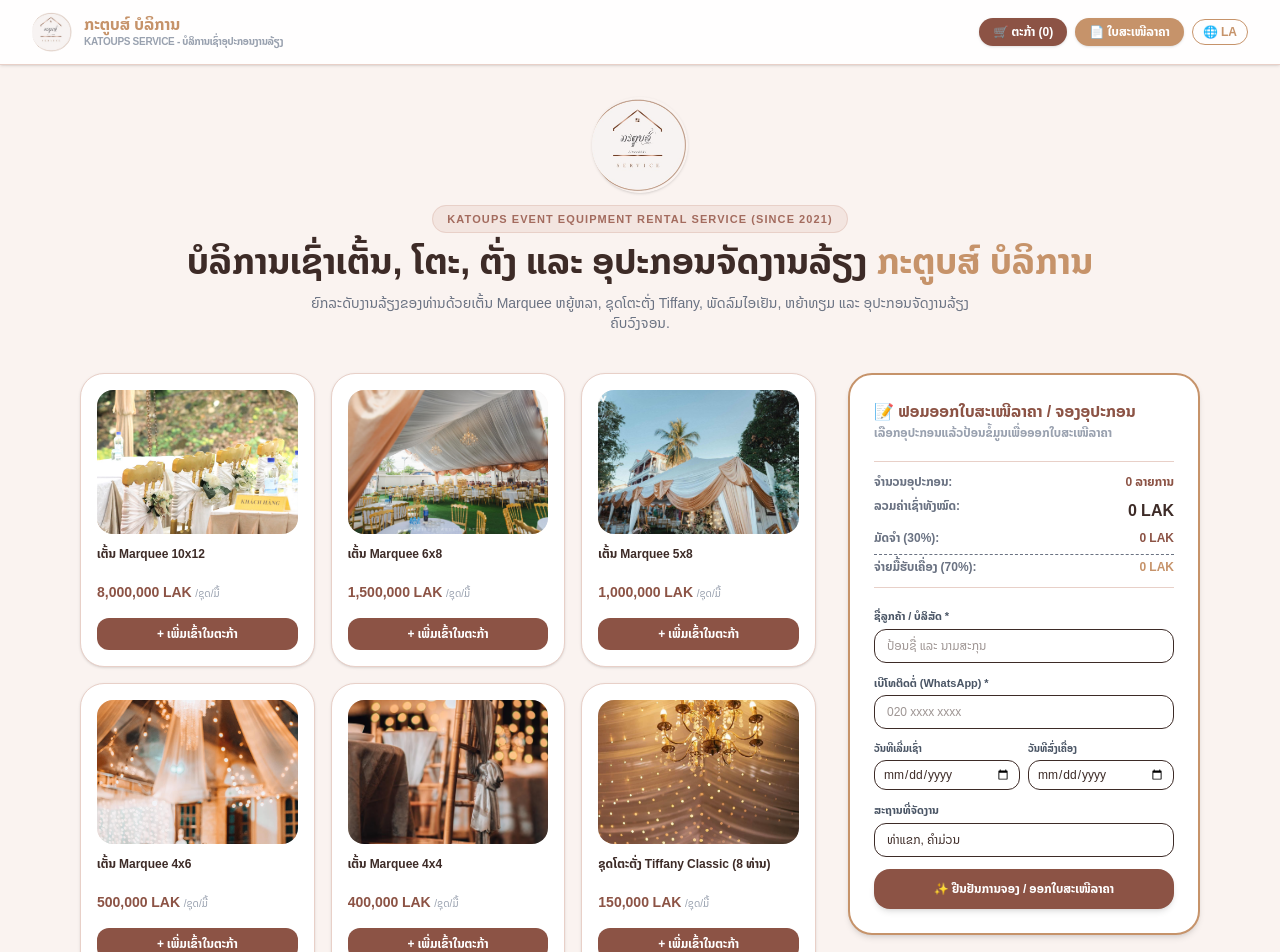
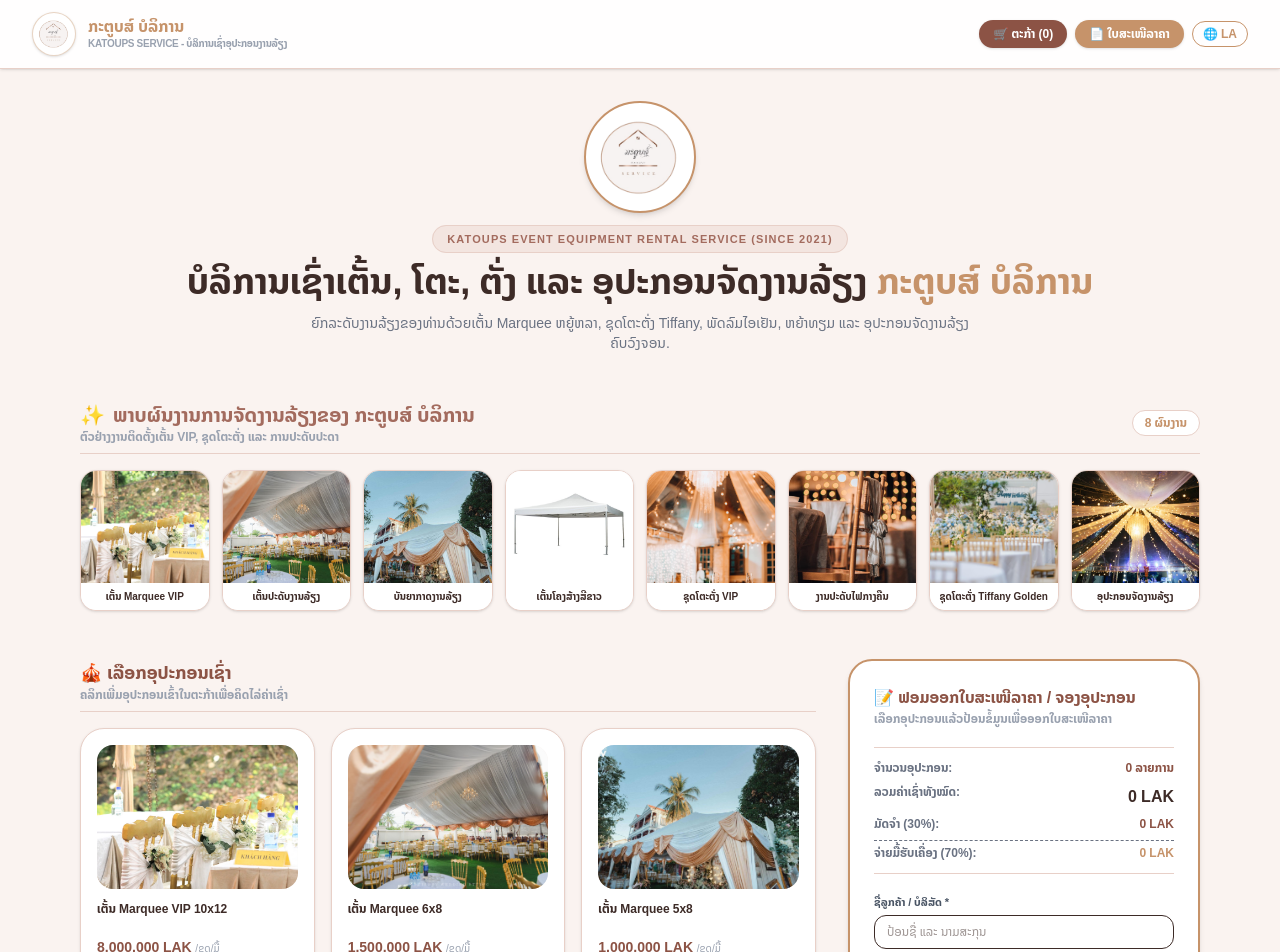
Before and after one commit to thammavongsoutthida-svg/katoups-service, a Next.js app in the folder erms-rental-system/: page / in a window 1280 px wide. Shown: the top 952 px of the page. Built offline with nearby package versions, Linux system fonts and the light colour scheme; no server answers.

Commit message:
feat: include all images from public folder and fix circle logo fit

```diff
--- a/erms-rental-system/app/page.tsx
+++ b/erms-rental-system/app/page.tsx
@@ -13,20 +13,32 @@
   const [location, setLocation] = useState('ທ່າແຂກ, ຄຳມ່ວນ');
   const [showInvoiceModal, setShowInvoiceModal] = useState<any>(null);
 
-  // 🎪 ລາຍການອຸປະກອນ (ສາມາດປ່ຽນ Path ຮູບຢູ່ຊ່ອງ img ເພື່ອດຶງຮູບອື່ນຈາກ public ມາໃສ່ຕາມຫຼັງໄດ້)
+  // 🎪 1. ເມນູລາຍການອຸປະກອນເຊົ່າ (ໃສ່ຮູບຈາກໂຟນເດີ້ public ຄົບທຸກລາຍການ)
   const stockItems = [
-    { id: 'eq-1', name: 'ເຕັ້ນ Marquee 10x12', price: 8000000, img: '/11.jpeg' },
+    { id: 'eq-1', name: 'ເຕັ້ນ Marquee VIP 10x12', price: 8000000, img: '/11.jpeg' },
     { id: 'eq-2', name: 'ເຕັ້ນ Marquee 6x8', price: 1500000, img: '/12.jpeg' },
     { id: 'eq-3', name: 'ເຕັ້ນ Marquee 5x8', price: 1000000, img: '/13.jpeg' },
-    { id: 'eq-4', name: 'ເຕັ້ນ Marquee 4x6', price: 500000, img: '/45.jpeg' },
-    { id: 'eq-5', name: 'ເຕັ້ນ Marquee 4x4', price: 400000, img: '/56.jpeg' },
-    { id: 'eq-11', name: 'ຊຸດໂຕະຕັ່ງ Tiffany Classic (8 ທ່ານ)', price: 150000, img: '/65.jpeg' },
-    { id: 'eq-12', name: 'ຊຸດໂຕະຕັ່ງ Tiffany Golden (8 ທ່ານ)', price: 250000, img: '/65.jpeg' },
-    { id: 'eq-13', name: 'ຊຸດໂຕະຕັ່ງພລາສຕິກ (1) (8 ທ່ານ)', price: 60000, img: '/65.jpeg' },
-    { id: 'eq-14', name: 'ຊຸດໂຕະຕັ່ງພລາສຕິກ + ຜ້າກວມ (2) (8 ທ່ານ)', price: 250000, img: '/65.jpeg' },
-    { id: 'eq-15', name: 'ພັດລົມ (Fan)', price: 100000, img: '/65.jpeg' },
-    { id: 'eq-16', name: 'ພັດລົມໄອເຢັນ (Evaporative Air Cooler)', price: 1000000, img: '/65.jpeg' },
-    { id: 'eq-17', name: 'ຫຍ້າທຽມ (Artificial Grass)', price: 200000, img: '/65.jpeg' },
+    { id: 'eq-4', name: 'ເຕັ້ນ Marquee 4x6', price: 500000, img: '/44.jpeg' },
+    { id: 'eq-5', name: 'ເຕັ້ນ Marquee 4x4', price: 400000, img: '/45.jpeg' },
+    { id: 'eq-6', name: 'ເຕັ້ນປະດັບ Decorative Marquee 10x12', price: 4000000, img: '/56.jpeg' },
+    { id: 'eq-7', name: 'ເຕັ້ນປະດັບ Decorative Marquee 6x8', price: 1000000, img: '/66.jpeg' },
+    { id: 'eq-8', name: 'ຊຸດໂຕະຕັ່ງ Tiffany Classic (8 ທ່ານ)', price: 150000, img: '/99.jpeg' },
+    { id: 'eq-9', name: 'ຊຸດໂຕະຕັ່ງ Tiffany Golden (8 ທ່ານ)', price: 250000, img: '/656.jpeg' },
+    { id: 'eq-10', name: 'ຊຸດໂຕະຕັ່ງພລາສຕິກ (1) (8 ທ່ານ)', price: 60000, img: '/666.jpeg' },
+    { id: 'eq-11', name: 'ຊຸດໂຕະຕັ່ງພລາສຕິກ + ຜ້າກວມ (2)', price: 250000, img: '/3333.jpeg' },
+    { id: 'eq-12', name: 'ພັດລົມໄອເຢັນ & ອຸປະກອນປະດັບ', price: 1000000, img: '/656565.jpeg' },
+  ];
+
+  // 📸 2. ຮູບພາບຜົນງານທາງຮ້ານ (ດຶງຮູບຈາກ public ມາໂຊແຍກຕ່າງຫ່າງ)
+  const galleryImages = [
+    { id: 'g-1', title: 'ເຕັ້ນ Marquee VIP', img: '/11.jpeg' },
+    { id: 'g-2', title: 'ເຕັ້ນປະດັບງານລ້ຽງ', img: '/12.jpeg' },
+    { id: 'g-3', title: 'ບັນຍາກາດງານລ້ຽງ', img: '/13.jpeg' },
+    { id: 'g-4', title: 'ເຕັ້ນໂຄງສ້າງສີຂາວ', img: '/44.jpeg' },
+    { id: 'g-5', title: 'ຊຸດໂຕະຕັ່ງ VIP', img: '/45.jpeg' },
+    { id: 'g-6', title: 'ງານປະດັບໄຟກາງຄືນ', img: '/56.jpeg' },
+    { id: 'g-7', title: 'ຊຸດໂຕະຕັ່ງ Tiffany Golden', img: '/656.jpeg' },
+    { id: 'g-8', title: 'ອຸປະກອນຈັດງານລ້ຽງ', img: '/656565.jpeg' },
   ];
 
   const scrollToQuotation = () => {
@@ -104,9 +116,9 @@
       {/* 👑 HEADER NAVBAR */}
       <header className="sticky top-0 z-40 bg-white/90 backdrop-blur-md border-b border-[#E8D0C8] px-4 md:px-8 py-3 flex justify-between items-center shadow-sm">
         <div className="flex items-center gap-3">
-          {/* ໂລໂກ້ເທິງ Header - ແປງໃຫ້ພໍດີບໍ່ມີວົງມົນຊ້ອນ */}
-          <div className="w-10 h-10 relative rounded-full overflow-hidden">
-            <Image src="/logo.png" alt="Katoups Logo" fill className="object-cover" />
+          {/* 🎯 ໂໂລໂກ້ເທິງ Header: ປັບໃສ່ object-contain ໃຫ້ພໍດີວົງມົນ */}
+          <div className="w-11 h-11 relative rounded-full overflow-hidden bg-white border border-[#C6936A]/40 flex items-center justify-center p-0.5 shadow-sm">
+            <Image src="/logo.png" alt="Katoups Logo" fill className="object-contain rounded-full p-0.5" />
           </div>
           <div>
             <h1 className="font-extrabold text-[#C6936A] text-base leading-none">ກະຕູບສ໌ ບໍລິການ</h1>
@@ -139,11 +151,11 @@
       </header>
 
       {/* 🎪 HERO SECTION */}
-      <main className="max-w-6xl mx-auto px-4 py-8 space-y-10">
+      <main className="max-w-6xl mx-auto px-4 py-8 space-y-12">
         <div className="text-center space-y-3">
-          {/* ໂລໂກ້ກາງໜ້າ - ລົບບໍເດີ້ວົງມົນຊ້ອນອອກໃຫ້ພໍດີ */}
-          <div className="w-24 h-24 mx-auto relative rounded-full overflow-hidden shadow-sm">
-            <Image src="/logo.png" alt="Katoups Logo Large" fill className="object-cover" />
+          {/* 🎯 ໂລໂກ້ກາງໜ້າ: ປັບໃສ່ p-1 ແລະ object-contain ໃຫ້ພໍດີກັບວົງມົນ ບໍ່ມີສ່ວນເກີນ */}
+          <div className="w-28 h-28 mx-auto relative rounded-full overflow-hidden border-2 border-[#C6936A] shadow-md bg-white p-1">
+            <Image src="/logo.png" alt="Katoups Logo Large" fill className="object-contain rounded-full p-1" />
           </div>
           <div className="inline-block">
             <span className="text-[11px] font-bold uppercase tracking-widest text-[#A36B5E] bg-[#E8D0C8]/40 px-3.5 py-1 rounded-full border border-[#E8D0C8]">
@@ -158,25 +170,62 @@
           </p>
         </div>
 
-        {/* 🛍️ PRODUCT GRID & QUOTATION FORM */}
+        {/* 📸 1. SECTION ພາບຜົນງານທາງຮ້ານ */}
+        <section className="space-y-4">
+          <div className="flex items-center justify-between border-b border-[#E8D0C8] pb-2">
+            <div>
+              <h3 className="text-lg md:text-xl font-black text-[#A36B5E] flex items-center gap-2">
+                <span>✨</span> ພາບຜົນງານການຈັດງານລ້ຽງຂອງ ກະຕູບສ໌ ບໍລິການ
+              </h3>
+              <p className="text-xs text-gray-400 font-bold">ຕົວຢ່າງງານຕິດຕັ້ງເຕັ້ນ VIP, ຊຸດໂຕະຕັ່ງ ແລະ ການປະດັບປະດາ</p>
+            </div>
+            <span className="text-xs font-bold text-[#C6936A] bg-white px-3 py-1 rounded-full border border-[#E8D0C8]">
+              {galleryImages.length} ຜົນງານ
+            </span>
+          </div>
+
+          <div className="grid grid-cols-2 sm:grid-cols-4 lg:grid-cols-8 gap-3">
+            {galleryImages.map((g) => (
+              <div key={g.id} className="group relative bg-white rounded-2xl overflow-hidden border border-[#E8D0C8] shadow-sm hover:shadow-md transition">
+                <div className="h-28 w-full relative bg-[#FAF3F0]">
+                  <Image
+                    src={g.img}
+                    alt={g.title}
+                    fill
+                    className="object-cover group-hover:scale-105 transition duration-300"
+                    onError={(e: any) => { e.target.srcset = '/logo.png'; }}
+                  />
+                </div>
+                <div className="p-1.5 text-center bg-white">
+                  <p className="text-[10px] font-bold text-[#3D2B27] truncate">{g.title}</p>
+                </div>
+              </div>
+            ))}
+          </div>
+        </section>
+
+        {/* 🛍️ 2. SECTION ເມນູເລືອກເຊົ່າອຸປະກອນ & ຟອມອອກໃບສະເໜີລາຄາ */}
         <div className="grid grid-cols-1 lg:grid-cols-3 gap-8">
-          {/* ລາຍການອຸປະກອນ */}
-          <div className="lg:col-span-2 grid grid-cols-1 sm:grid-cols-2 md:grid-cols-3 gap-4">
+          {/* ລາຍການອຸປະກອນໃຫ້ເລືອກ */}
+          <div className="lg:col-span-2 space-y-4">
+            <div className="border-b border-[#E8D0C8] pb-2">
+              <h3 className="text-lg font-black text-[#8C5345]">🎪 ເລືອກອຸປະກອນເຊົ່າ</h3>
+              <p className="text-xs text-gray-400 font-bold">ຄລິກເພີ່ມອຸປະກອນເຂົ້າໃນຕະກ້າເພື່ອຄິດໄລ່ຄ່າເຊົ່າ</p>
+            </div>
+
+            <div className="grid grid-cols-1 sm:grid-cols-2 md:grid-cols-3 gap-4">
               {stockItems.map((item) => {
                 const qty = cart[item.id] || 0;
                 return (
                   <div key={item.id} className="bg-white rounded-3xl p-4 border border-[#E8D0C8] shadow-sm flex flex-col justify-between hover:shadow-md transition">
                     <div className="space-y-3">
-                    {/* ຮູບອຸປະກອນ - ດຶງຈາກ public/ */}
                       <div className="h-36 w-full relative bg-[#FAF3F0] rounded-2xl overflow-hidden">
                         <Image
                           src={item.img}
                           alt={item.name}
                           fill
                           className="object-cover"
-                        onError={(e: any) => {
-                          e.target.src = '/logo.png'; // ຮູບສຳຮອງຖ້າຫາຮູບໃນ public ບໍ່ເຫັນ
-                        }}
+                          onError={(e: any) => { e.target.srcset = '/logo.png'; }}
                         />
                       </div>
                       <div>
@@ -204,6 +253,7 @@
                   </div>
                 );
               })}
+            </div>
           </div>
 
           {/* 📝 ຟອມອອກໃບສະເໜີລາຄາ */}
```
Also changed, not shown: erms-rental-system/public/44.jpeg (added). Lines whose indentation alone changed are shown as unchanged.
